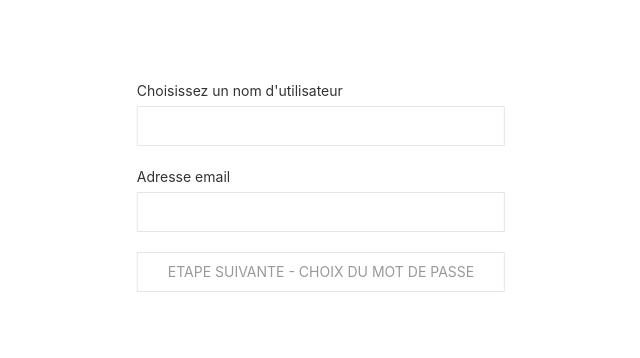
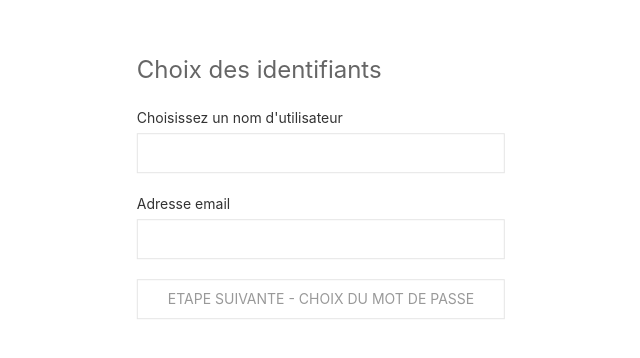
Before and after one commit to imhassane/gff, a React (Create React App) app in the folder admin/: page /register in a window 1280 px wide. Shown: the part 214-572 px from the top of the page, without its empty margins (319-959 px from the left). Built offline with nearby package versions, Linux system fonts and the light colour scheme.

Commit message:
Affichage des utilisateurs

```diff
--- a/admin/src/App.js
+++ b/admin/src/App.js
@@ -11,7 +11,7 @@ import WithDashboard from "./hoc/Dashboard";
 import Login from './containers/login';
 import Register from './containers/register';
 import Comment from './containers/comment';
-import User from './containers/user';
+import { UserList } from './containers/user';
 import { CreateCategory, CategoryList } from './containers/category';
 
 function App() {
@@ -24,7 +24,7 @@ function App() {
 
           <Route path={ROUTES.COMMENTS} component={WithDashboard(Comment)} />
 
-          <Route path={ROUTES.USERS} component={ WithDashboard(User) } />
+          <Route path={ROUTES.USERS} component={ WithDashboard(UserList) } />
 
           <Route path={ROUTES.CREATE_CATEGORY} component={ WithDashboard(CreateCategory) } />
           <Route path={ROUTES.CATEGORIES} component={ WithDashboard(CategoryList) } />
--- a/admin/src/components/register.jsx
+++ b/admin/src/components/register.jsx
@@ -2,10 +2,12 @@ import React from "react";
 import { Error } from "./messages";
 
 export const RegisterFormFirstStep = (props) => {
-    const { onUsernameChange, onEmailChange, errors, onNextStep } = props;
+    const { onUsernameChange, onEmailChange, errors, onNextStep, title } = props;
 
     return (
         <form className="uk-form-stacked uk-position-center">
+            <fieldset className="uk-fieldset">
+                <legend className="uk-legend">{ title }</legend>
                 <div className="uk-margin">
                     <label className="uk-form-label" htmlFor="email">Choisissez un nom d'utilisateur</label>
                     <div className="uk-form-controls">
@@ -22,15 +24,18 @@ export const RegisterFormFirstStep = (props) => {
                     </div>
                 </div>
                 <input className="uk-button uk-button-danger uk-width-1-1" disabled={ ((errors.username !== null) || errors.email !== null) } type="button" value="Etape suivante - choix du mot de passe" onClick={ _ => onNextStep() } />
+            </fieldset>
         </form>
     );
 };
 
 export const RegisterFormSecondStep = (props) => {
-    const { onPasswordChange, onRepeatPasswordChange, errors, onNextStep } = props;
+    const { onPasswordChange, onRepeatPasswordChange, errors, onSubmit, onNextStep, title } = props;
 
     return (
         <form className="uk-form-stacked uk-position-center">
+            <fieldset className="uk-fieldset">
+                <legend className="uk-legend">{ title }</legend>
                 <div className="uk-margin">
                     <label className="uk-form-label" htmlFor="password">Choisissez un mot de passe</label>
                     <input className="uk-input" type="password" onChange={ ({ target: { value }} ) => onPasswordChange(value) }  />
@@ -41,25 +46,38 @@ export const RegisterFormSecondStep = (props) => {
                     <input className="uk-input" type="password" onChange={ ({ target: { value }} ) => onRepeatPasswordChange(value) }  />
                     { errors.repeatPassword && <Error message={errors.repeatPassword} /> }
                 </div>
-            <input className="uk-button uk-button-danger" disabled={ (errors.password !== null || errors.repeatPassword !== null )} type="button" value="Etape suivante - choix d'une photo de profil" onClick={ _ => onNextStep() } />
+                <input
+                    className="uk-button uk-button-danger"
+                    disabled={ (errors.password !== null || errors.repeatPassword !== null )}
+                    type="button" value="Etape suivante - choix d'une photo de profil"
+                    onClick={ _ => {
+                        onSubmit().then(() => {
+                            onNextStep();
+                        })
+                    } }
+                />
+            </fieldset>
         </form>
     );
 };
 
 export const RegisterFormThirdStep = (props) => {
-    const { onPictureChange, errors, onFormSubmit, onUploadAndSubmit } = props;
+    const { onPictureChange, errors, onUploadAndSubmit, title } = props;
 
     return (
         <form className="uk-form-stacked uk-position-center">
+            <fieldset className="uk-fieldset">
+                <legend className="uk-legend">{ title }</legend>
                 <div className="uk-margin">
                     <label className="uk-form-label" htmlFor="picture">Choisissez une image pour votre profil</label>
                     <input type="file" onChange={ ({ target: { value }} ) => onPictureChange(value) }  />
                     { errors.picture && <Error message={errors.picture} /> }
                 </div>
                 <div className="uk-margin">
-                <input className="uk-button uk-button-secondary" type="button" value="Sauter cette étape" onClick={ _ => onFormSubmit() }/>
+                    <input className="uk-button uk-button-secondary" type="button" value="Sauter cette étape" onClick={ _ => props.history.push('/categories/') }/>
                     <input className="uk-button uk-button-danger" type="button" value="Charger l'image et terminer mon inscription" onClick={ _ => onUploadAndSubmit() }/>
                 </div>
+            </fieldset>
         </form>
     );
 };
--- /dev/null
+++ b/admin/src/components/user.jsx
@@ -0,0 +1,16 @@
+import React from "react";
+
+export const ProfileResume = ({ data: { _id, username, email, is_active, is_staff } }) => (
+    <div className="uk-card uk-card-default uk-grid-collapse uk-margin" uk-grid="true">
+        <div className="uk-card-media-left uk-cover-container">
+            <img uk-cover="true" src="http://djolo.net/wp-content/uploads/2014/07/4454122_3_01ab_sia-tolno-a-travaille-avec-le-batteur-de-tony_72fa337d9c7f7f5f84b239433ae0cf3e-Copier-e1406131612115.jpg" alt=""/>
+            <canvas width="150" height="100"></canvas>
+        </div>
+        <div style={{ padding: 0 }}>
+            <div className="uk-card-body uk-padding">
+                <h5>@{username}</h5>
+                <p>{ is_staff ? "Team" : "Visiteur" }</p>
+            </div>
+        </div>
+    </div>
+);
--- a/admin/src/containers/register.jsx
+++ b/admin/src/containers/register.jsx
@@ -1,5 +1,7 @@
 import React from "react";
+import gql from "graphql-tag";
 
+import client from "../config/apollo";
 import { RegisterFormFirstStep, RegisterFormSecondStep, RegisterFormThirdStep } from "../components/register";
 
 class Register extends React.Component {
@@ -9,20 +11,20 @@ class Register extends React.Component {
     }
     handleUsernameChange = (username) => {
         if(username.length > 5) this.setState({ username, errors: { ...this.state.errors, username: null }})
-        else this.setState({ errors: { ...this.state.errors, username: "Votre nom d'utilisateur doit contenir au moins 5 caractères" }})
+        else this.setState({ username, errors: { ...this.state.errors, username: "Votre nom d'utilisateur doit contenir au moins 5 caractères" }})
     }
     handleEmailChange = (email) => {
         if(/\w+@\w+\.\w+/i.test(email)) { this.setState({ email, errors: { ...this.state.errors, email: null } }) }
-        else { this.setState({ errors: { ...this.state.errors, email: "Veuillez entrez une adresse email correcte" }}) }
+        else { this.setState({ email, errors: { ...this.state.errors, email: "Veuillez entrez une adresse email correcte" }}) }
 
     }
     handlePasswordChange = (password) => {
         if(password.length > 5) this.setState({ password, errors: { ...this.state.errors, password: null }  })
-        else this.setState({ errors: { ...this.state.errors, password: "Le mot de passe doit contenir plus de 5 caractères" }})
+        else this.setState({ password, errors: { ...this.state.errors, password: "Le mot de passe doit contenir plus de 5 caractères" }})
     }
     handleRepeatPasswordChange = (repeatPassword) => {
         if(repeatPassword === this.state.password) this.setState({ repeatPassword, errors: { ...this.state.errors, repeatPassword: null }  })
-        else this.setState({ errors: { ...this.state.errors, repeatPassword: "Les deux mots mots de passe ne correspondent pas" }})
+        else this.setState({ repeatPassword, errors: { ...this.state.errors, repeatPassword: "Les deux mots mots de passe ne correspondent pas" }})
 
     }
     handleNextStep = () => {
@@ -31,37 +33,74 @@ class Register extends React.Component {
         this.setState({ currentStep });
     }
 
+    handleFormSubmit = async () => {
+        try {
+            const { data: { createUser } } = await client.mutate({ mutation: CREATE_USER, variables: {
+                username: this.state.username,
+                email: this.state.email,
+                password: this.state.password
+            }});
+            this.setState({ success: createUser });
+
+        }catch({ message }){
+            this.setState({ errors: { message } });
+        }
+    }
+
     renderSteps() {
 
         const { currentStep } = this.state;
         let Form = null;
+        let title = "Choix des identifiants";
 
         switch(currentStep) {
             case 1:
+                title = "Choix des identifiants";
                 Form = RegisterFormFirstStep;
                 break;
             case 2:
+                title = "Choix du mot de passe";
                 Form = RegisterFormSecondStep;
                 break;
             case 3:
+                title = "Choix de votre photo de profil";
                 Form = RegisterFormThirdStep;
                 break;
             default:
+                title = "Choix des identifiants";
                 Form = RegisterFormFirstStep;
         };
 
-        return <Form
+        return (
+            <div className="uk-container-large">
+                <div>
+                    <Form
+                        title={title}
                         onUsernameChange={this.handleUsernameChange}
                         onEmailChange={this.handleEmailChange}
                         onPasswordChange={this.handlePasswordChange}
                         onRepeatPasswordChange={this.handleRepeatPasswordChange}
                         onNextStep={this.handleNextStep}
                         errors={this.state.errors}
+                        onSubmit={this.handleFormSubmit}
+                        {...this.props}
                     />
+                </div>
+            </div>
+        );
     }
+
     render() {
         return this.renderSteps();
     }
 }
 
+const CREATE_USER = gql`
+    mutation CreateUser($username: String!, $email: String!, $password: String!) {
+        createUser(username: $username, email: $email, password: $password) {
+            _id
+        }
+    }
+`;
+
 export default Register;
--- a/admin/src/hoc/Dashboard.jsx
+++ b/admin/src/hoc/Dashboard.jsx
@@ -20,7 +20,7 @@ const WithDashboardNavigation = (Children) => {
                             <input type="search" placeholder="Entrez votre recherche" onChange={ ({ target: { value }}) => this.handleSearchChange(value) } className="uk-input uk-form-blank" />
                         </div>
                         <div className="uk-padding">
-                            <Children props={this.props} search={this.state.search} />
+                            <Children {...this.props} search={this.state.search} />
                         </div>
                     </div>
                 </div>
```
Also changed, not shown: admin/src/containers/user.jsx (+44 -4 lines), admin/src/img/loader-ellipse.svg (added). Lines whose indentation alone changed are shown as unchanged.
